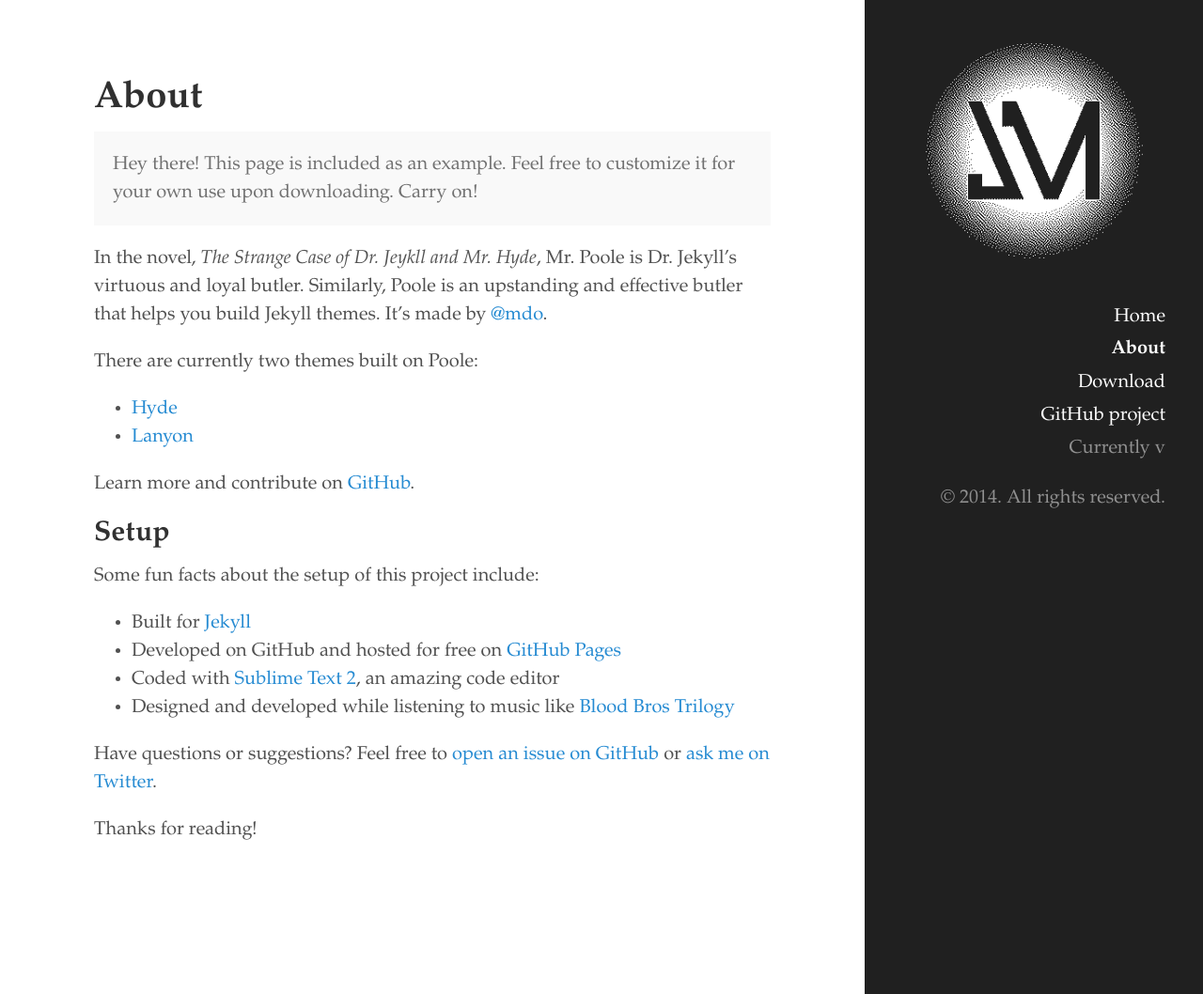
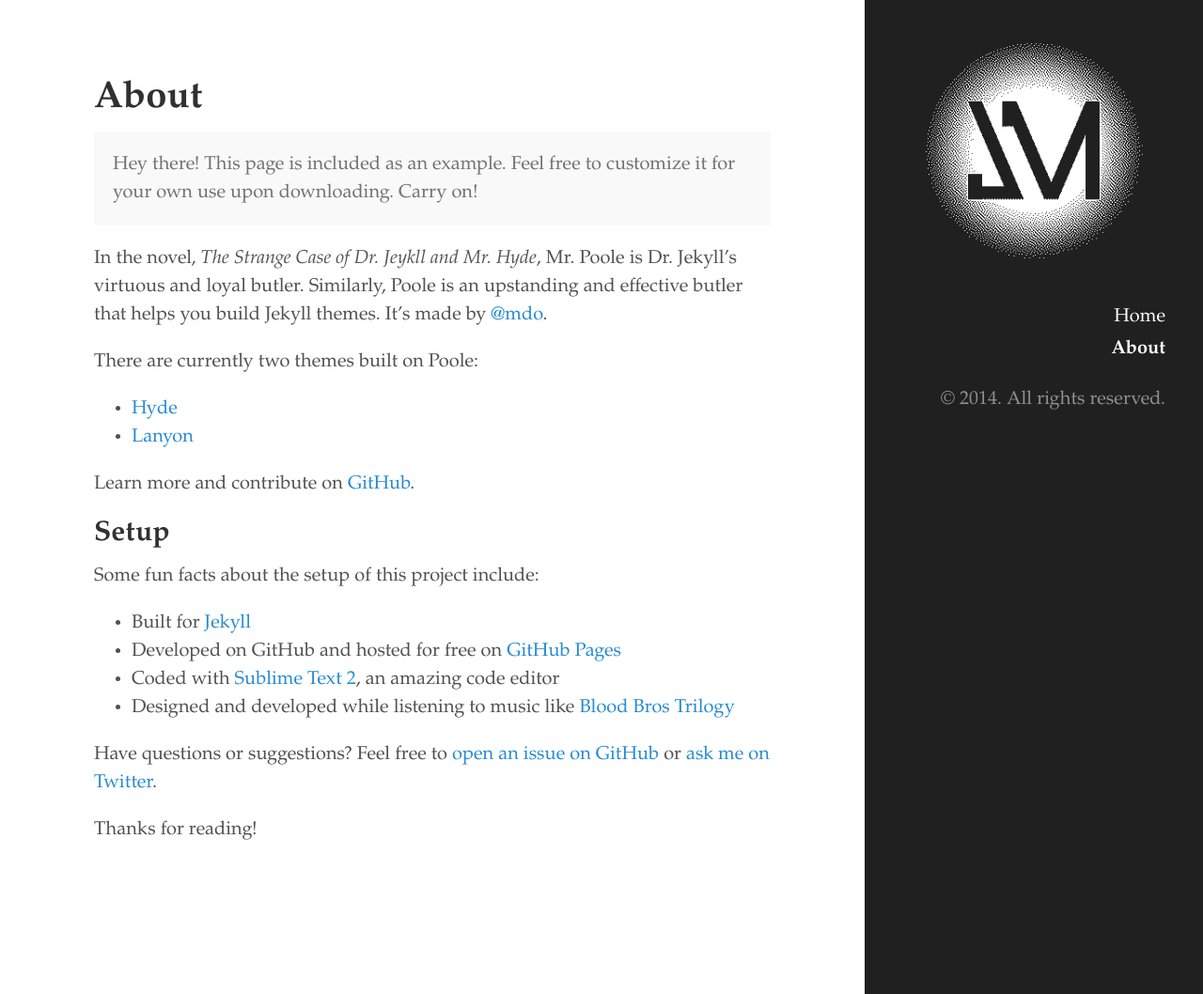
Before and after one commit to jessemillar/jessemillar.github.io, a Jekyll site: the page built from about.md, in a window 1280 px wide and 1058 px high. Shown: the whole window at 94% size. Built offline with Jekyll 4.4.1, drawn with Linux system fonts in a browser that asks for light colours; Markdown is read by kramdown in place of the engine named in the settings.

Commit message:
Modding the sidebar

```diff
--- a/_includes/sidebar.html
+++ b/_includes/sidebar.html
@@ -31,10 +31,6 @@
           {% endif %}
         {% endif %}
       {% endfor %}
-
-      <a class="sidebar-nav-item" href="{{ site.github.repo }}/archive/v{{ site.version }}.zip">Download</a>
-      <a class="sidebar-nav-item" href="{{ site.github.repo }}">GitHub project</a>
-      <span class="sidebar-nav-item">Currently v{{ site.version }}</span>
     </nav>
 
     <p>&copy; {{ site.time | date: '%Y' }}. All rights reserved.</p>
--- a/index.html
+++ b/index.html
@@ -14,7 +14,7 @@ title: Home
 
     <span class="post-date">{{ post.date | date: "%B %-d, %Y" }}</span>
 
-    {{ post.content | truncatewords: 150}} <a href="{{ post.url }}">(continue reading)</a>
+    {{ post.content | truncatewords: 75}} <a href="{{ post.url }}">(continue reading)</a>
   </div>
   {% endfor %}
 </div>
```
